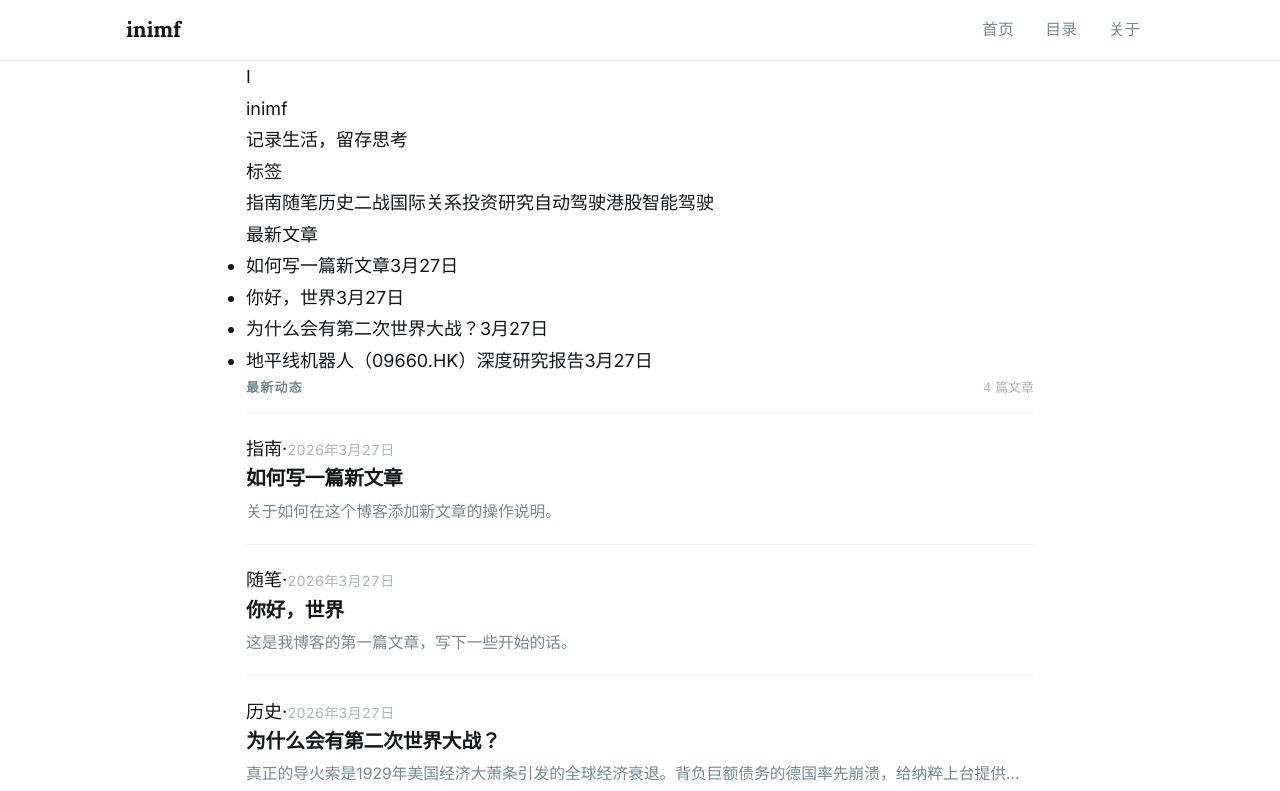
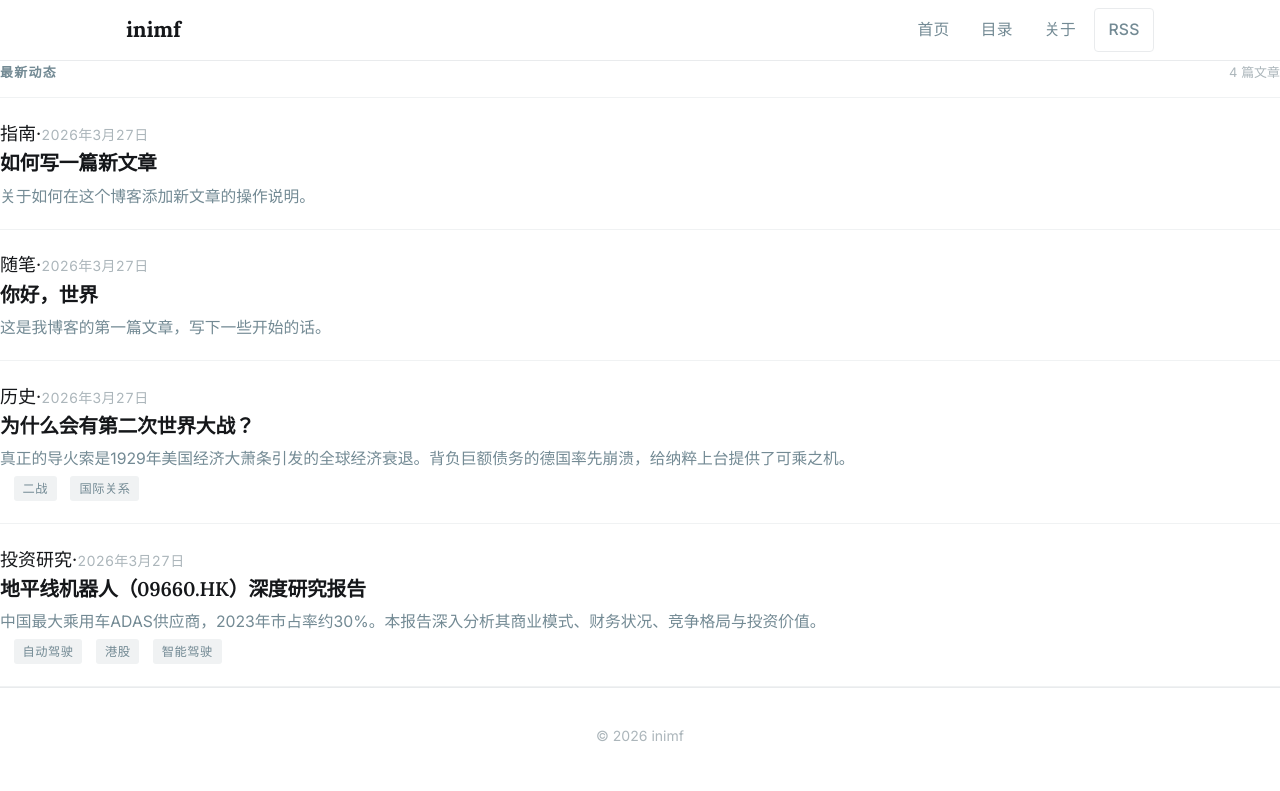
Before and after one commit to web1286/inimf-blog, a Next.js app: page / in a window 1280 px wide. Shown: the top 791 px of the page. Built offline with nearby package versions, Linux system fonts and the light colour scheme.

Commit message:
🎨 Dawn theme: simplify Layout, remove sidebar

```diff
--- a/components/Layout.tsx
+++ b/components/Layout.tsx
@@ -1,41 +1,18 @@
 import Head from 'next/head'
 import Link from 'next/link'
 import { ReactNode } from 'react'
-import { getSortedPostsData } from '../lib/posts'
-import { format } from 'date-fns'
-import { zhCN } from 'date-fns/locale'
 const config = require('../blog.config')
-
-interface Post {
-  slug: string
-  title: string
-  date: string
-  tags?: string[]
-}
 
 interface LayoutProps {
   children: ReactNode
   title?: string
   description?: string
-  posts?: Post[]          // 传给 sidebar 的最新文章
-  hideSidebar?: boolean   // 文章页可以把侧边栏换成 TOC
+  isHome?: boolean
 }
 
-// 提取所有标签（去重）
-function getAllTags(posts: Post[]): string[] {
-  const tagSet = new Set<string>()
-  posts.forEach(p => (p.tags || []).forEach(t => tagSet.add(t)))
-  return Array.from(tagSet).slice(0, 12) // 最多显示 12 个
-}
-
-export default function Layout({ children, title, description, posts = [], hideSidebar }: LayoutProps) {
-  const pageTitle = title ? `${title} - ${config.title}` : config.title
+export default function Layout({ children, title, description, isHome }: LayoutProps) {
+  const pageTitle = title ? `${title} — ${config.title}` : config.title
   const pageDesc = description || config.description
-  const tags = getAllTags(posts)
-  const recentPosts = posts.slice(0, 6) // 侧边栏最新 6 篇
-
-  // 作者名首字母，用于头像
-  const avatarLetter = (config.author || 'I').charAt(0).toUpperCase()
 
   return (
     <>
@@ -49,12 +26,11 @@ export default function Layout({ children, title, description, posts = [], hideS
         <link rel="icon" href="/favicon.ico" />
       </Head>
 
-      {/* 顶部导航：深灰 xiaohu.ai 风格 */}
+      {/* 顶部导航：Dawn 风格，白底细线 */}
       <header className="site-header">
         <div className="header-inner">
           <Link href="/" className="site-title">
             {config.title}
-            <span className="site-title-dot" />
           </Link>
           <nav className="site-nav">
             {config.nav.map((item: { label: string; href: string }) => (
@@ -62,69 +38,14 @@ export default function Layout({ children, title, description, posts = [], hideS
                 {item.label}
               </Link>
             ))}
+            <a href="/feed.xml" className="header-rss" title="RSS 订阅">RSS</a>
           </nav>
         </div>
       </header>
 
-      {/* 双栏布局 */}
-      <div className={`site-body${hideSidebar ? ' no-sidebar' : ''}`}>
-        {/* 左侧边栏 */}
-        {!hideSidebar && (
-          <aside className="site-sidebar">
-            {/* 作者卡片 */}
-            <div className="sidebar-card">
-              <div className="author-card">
-                <div className="author-avatar">{avatarLetter}</div>
-                <div className="author-name">{config.author}</div>
-                <div className="author-bio">{config.description}</div>
-              </div>
-            </div>
-
-            {/* 标签云 */}
-            {tags.length > 0 && (
-              <div className="sidebar-card">
-                <div className="sidebar-card-header">
-                  <span className="sidebar-card-title">标签</span>
-                </div>
-                <div className="sidebar-card-body">
-                  <div className="tag-cloud">
-                    {tags.map(tag => (
-                      <span key={tag} className="tag-cloud-item">{tag}</span>
-                    ))}
-                  </div>
-                </div>
-              </div>
-            )}
-
-            {/* 最新文章 */}
-            {recentPosts.length > 0 && (
-              <div className="sidebar-card">
-                <div className="sidebar-card-header">
-                  <span className="sidebar-card-title">最新文章</span>
-                </div>
-                <div className="sidebar-card-body">
-                  <ul className="sidebar-post-list">
-                    {recentPosts.map(post => (
-                      <li key={post.slug} className="sidebar-post-item">
-                        <Link href={`/posts/${post.slug}`} className="sidebar-post-link">
-                          {post.title}
-                        </Link>
-                        <span className="sidebar-post-date">
-                          {format(new Date(post.date), 'M月d日', { locale: zhCN })}
-                        </span>
-                      </li>
-                    ))}
-                  </ul>
-                </div>
-              </div>
-            )}
-          </aside>
-        )}
-
-        {/* 右侧主内容区 */}
-        <main className="site-main">
-          {children}
-        </main>
+      {/* 主内容区 */}
+      <div className={isHome ? 'home-wrapper' : ''}>
+        {children}
       </div>
 
       {/* 页脚 */}
```
